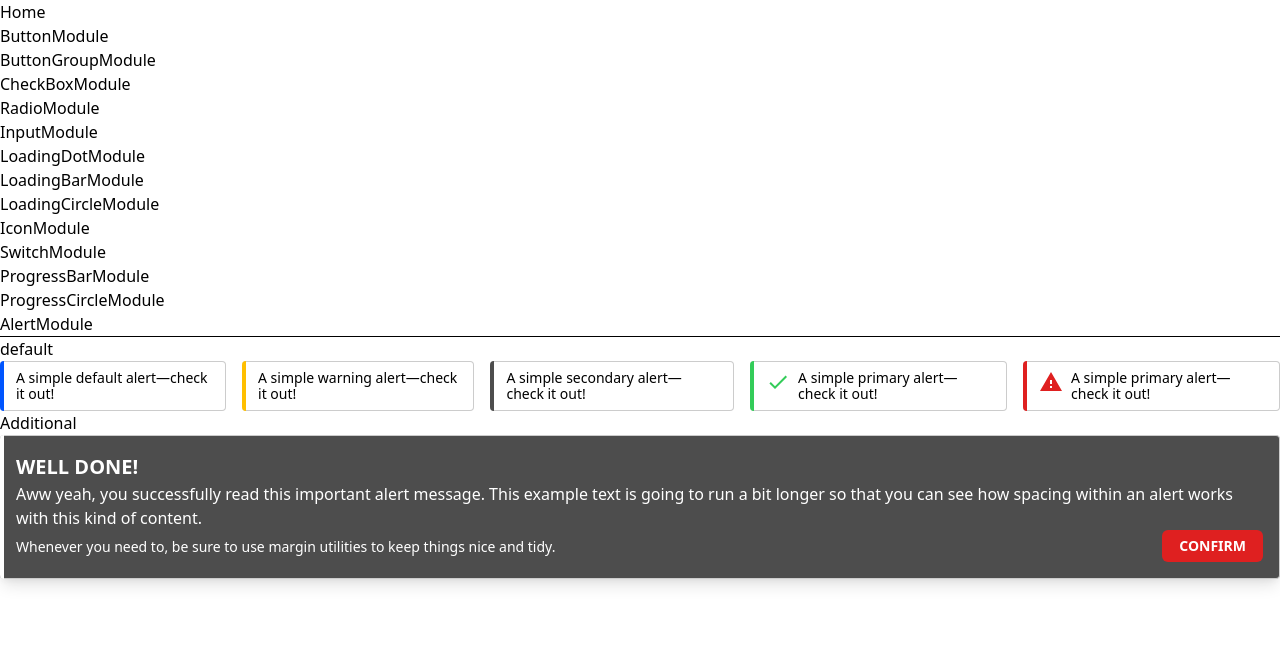
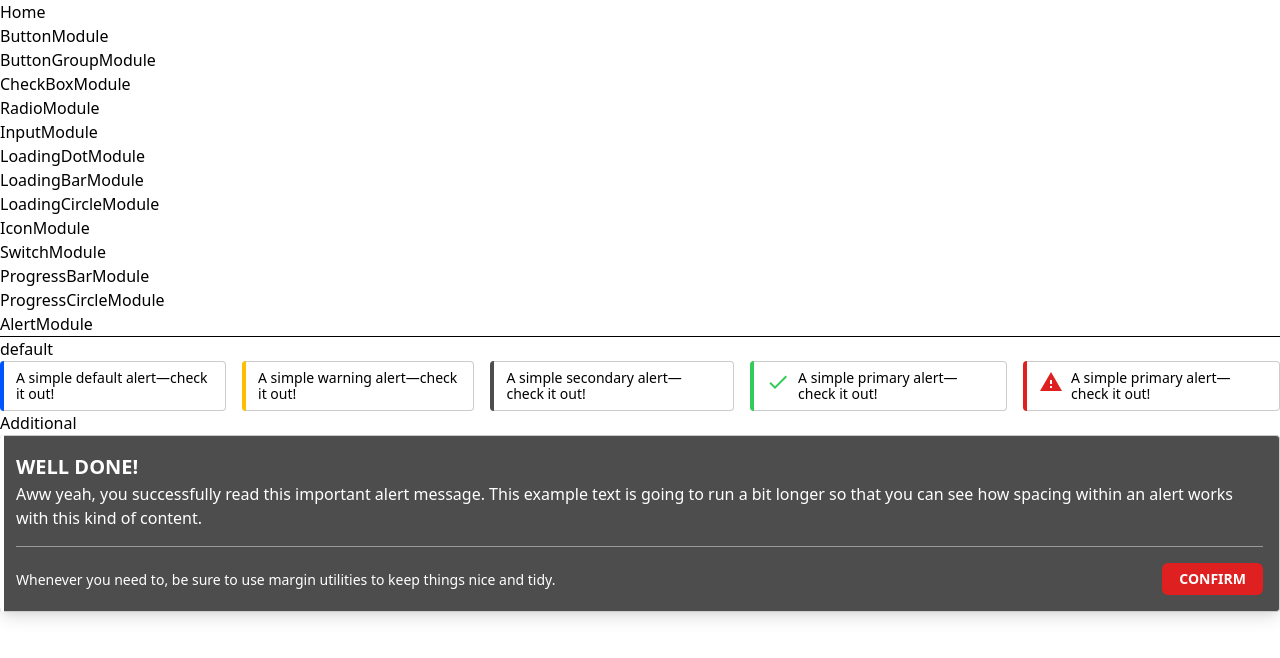
Before and after one commit to yyonggithub/ts-react-tailwind, a React (Create React App) app: page /AlertModule in a window 1280 px wide. Shown: the top 658 px of the page. Built offline with nearby package versions, Linux system fonts and the light colour scheme; the HTML template or start-up script is replaced by a standard one.

Commit message:
feat: add divider

```diff
--- /dev/null
+++ b/src/components/divider/index.tsx
@@ -0,0 +1,45 @@
+import React, { PureComponent } from "react";
+import classnames from "classnames";
+import { classnamesType } from "../../interface";
+
+type DividerProps = {
+  className?: classnamesType;
+  size?: string;
+  orientation?: string;
+} & Partial<typeof defaultProps>;
+
+const defaultProps = {
+  color: "bg-gray-2",
+};
+
+class Divider extends PureComponent<DividerProps, {}> {
+  static defaultProps = defaultProps;
+
+  get orientationCase() {
+    switch (this.props.orientation) {
+      case "vertical":
+        return "w-px";
+      default:
+        return "h-px";
+    }
+  }
+
+  render() {
+    const { className, size, color, orientation, ...rest } = this.props;
+    const { orientationCase } = this;
+    return (
+      <div
+        className={classnames(
+          "Divider flex-shrink-0",
+          size,
+          color,
+          orientationCase,
+          className
+        )}
+        {...rest}
+      ></div>
+    );
+  }
+}
+
+export default Divider;
--- a/src/modules/alert/index.tsx
+++ b/src/modules/alert/index.tsx
@@ -2,6 +2,7 @@ import React, { SFC, Fragment } from "react";
 import DocGroup from "../../components/doc-group";
 import Alert from "../../components/alert";
 import Button from "../../components/button";
+import Divider from "../../components/divider";
 
 const AlertModule: SFC = () => {
   return (
@@ -35,7 +36,7 @@ const AlertModule: SFC = () => {
             example text is going to run a bit longer so that you can see how
             spacing within an alert works with this kind of content.
           </p>
-          {/* <Divider className="my-4 opacity-50" /> */}
+          <Divider className="my-4 opacity-50" />
           <div className="flex items-center">
             <p className="flex-grow text-sm">
               Whenever you need to, be sure to use margin utilities to keep
```
